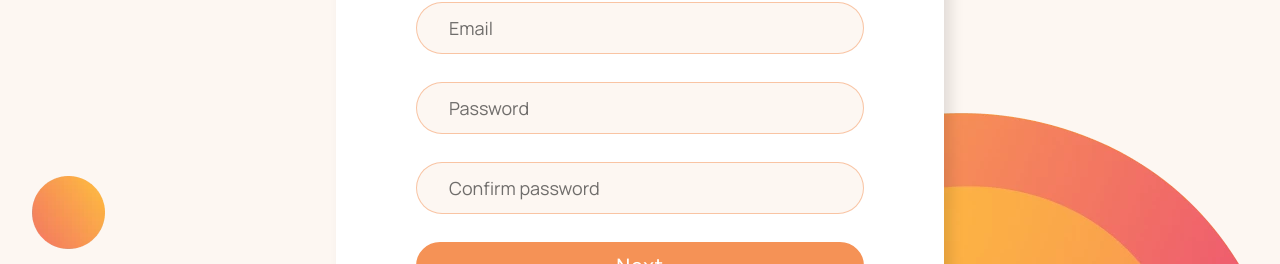
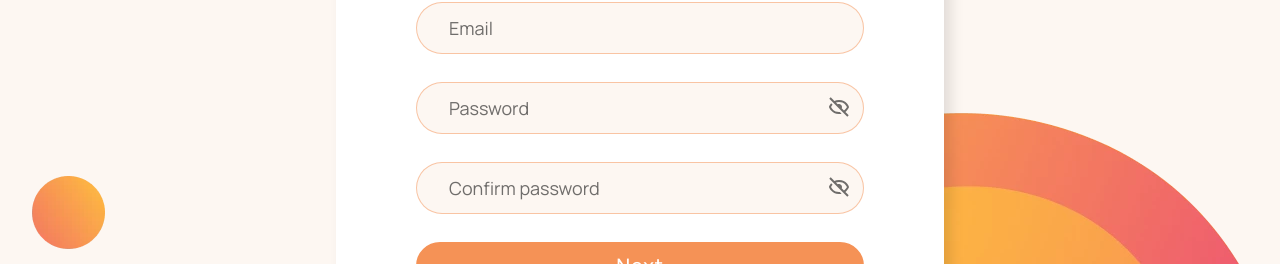
Before and after one commit to andrii-petlovanyi/pets_project_client, a React (Create React App) app: page /register in a window 1280 px wide. Shown: the part 303-567 px from the top of the page. Built offline with nearby package versions, Linux system fonts and the light colour scheme.

Commit message:
added(Register): add redux for register

```diff
--- a/src/components/Auth/RegisterForm.jsx
+++ b/src/components/Auth/RegisterForm.jsx
@@ -1,6 +1,7 @@
 import React, { useState } from 'react';
 import { useForm } from 'react-hook-form';
 import { yupResolver } from '@hookform/resolvers/yup';
+import { useRegisterUserMutation } from '../../redux/user/userApiSlice';
 import * as yup from 'yup';
 import {
   Button,
@@ -12,8 +13,14 @@ import {
   Stack,
   Heading,
   Text,
+  InputGroup,
+  InputRightElement,
+  IconButton,
 } from '@chakra-ui/react';
-import { Link, NavLink } from 'react-router-dom';
+import { Link, NavLink, useNavigate } from 'react-router-dom';
+import { BiShow, BiHide } from 'react-icons/bi';
+import { useDispatch } from 'react-redux';
+import { register as userRegister } from '../../redux/user/userSlice';
 
 const schemaStep1 = yup.object().shape({
   email: yup
@@ -50,18 +57,35 @@ const schemaStep2 = yup.object().shape({
 
 const RegisterForm = () => {
   const [step, setStep] = useState(1);
+  const [show, setShow] = React.useState(false);
+  const handleClick = () => setShow(!show);
+
+  const [registerUser, { isLoading }] = useRegisterUserMutation();
+  const dispatch = useDispatch();
+  const navigate = useNavigate();
 
   const {
     register,
     handleSubmit,
     formState: { errors },
-    // reset,
+    reset,
   } = useForm({
     resolver: yupResolver(step === 1 ? schemaStep1 : schemaStep2),
   });
 
-  const onSubmit = data => {
-    console.log(data);
+  const onSubmit = async data => {
+    delete data.cpassword;
+
+    try {
+      const { data: res, error } = await registerUser(data);
+      if (error) return console.log(error);
+      console.log(res);
+      dispatch(userRegister(res.user));
+      reset();
+      navigate('/user');
+    } catch (error) {
+      console.log(error);
+    }
   };
 
   const nextStep = () => {
@@ -102,21 +126,45 @@ const RegisterForm = () => {
               <FormErrorMessage>{errors.email?.message}</FormErrorMessage>
             </FormControl>
             <FormControl isInvalid={errors.password}>
+              <InputGroup>
                 <Input
                   variant={'authForm'}
                   placeholder={'Password'}
-                type="password"
+                  type={show ? 'text' : 'password'}
                   {...register('password')}
                 />
+                <InputRightElement>
+                  <IconButton
+                    mt={{ base: '0', lg: '10px' }}
+                    mr={'10px'}
+                    // fontSize={'20px'}
+                    variant={'authFormIcon'}
+                    icon={show ? <BiShow /> : <BiHide />}
+                    onClick={handleClick}
+                  />
+                </InputRightElement>
+              </InputGroup>
               <FormErrorMessage>{errors.password?.message}</FormErrorMessage>
             </FormControl>
             <FormControl isInvalid={errors.cpassword}>
+              <InputGroup>
                 <Input
                   variant={'authForm'}
                   placeholder={'Confirm password'}
-                type="password"
+                  type={show ? 'text' : 'password'}
                   {...register('cpassword')}
                 />
+                <InputRightElement>
+                  <IconButton
+                    mt={{ base: '0', lg: '10px' }}
+                    mr={'10px'}
+                    // fontSize={'20px'}
+                    variant={'authFormIcon'}
+                    icon={show ? <BiShow /> : <BiHide />}
+                    onClick={handleClick}
+                  />
+                </InputRightElement>
+              </InputGroup>
               <FormErrorMessage>{errors.cpassword?.message}</FormErrorMessage>
             </FormControl>
 
@@ -136,12 +184,7 @@ const RegisterForm = () => {
             as="form"
             onSubmit={handleSubmit(onSubmit)}
           >
-            <FormControl
-              display={'flex'}
-              justifyContent={'center'}
-              position={'relative'}
-              isInvalid={errors.name}
-            >
+            <FormControl isInvalid={errors.name}>
               <Input
                 variant={'authForm'}
                 type={'text'}
@@ -179,6 +222,7 @@ const RegisterForm = () => {
                 width={'100%'}
                 variant={'fullBGBtn'}
                 type="submit"
+                isLoading={isLoading}
               >
                 Register
               </Button>
--- a/src/redux/user/userSlice.js
+++ b/src/redux/user/userSlice.js
@@ -11,8 +11,8 @@ const usersSlice = createSlice({
   initialState,
   reducers: {
     register(state, { payload }) {
-      state.user = payload.user;
-      state.token = payload.user.accessToken;
+      state.user = payload;
+      state.token = payload.accessToken;
       state.isLoggedIn = true;
     },
     logIn: (state, { payload }) => {
--- a/src/theme/components/buttons.extend.js
+++ b/src/theme/components/buttons.extend.js
@@ -189,6 +189,19 @@ const userEditDisabledIB = defineStyle({
   },
 });
 
+const authFormIcon = defineStyle({
+  borderRadius: 'full',
+  width: () => ({ base: '30px', lg: '44px' }),
+  height: () => ({ base: '30px', lg: '44px' }),
+  padding: () => ({ base: '7px', lg: '10px' }),
+  color: 'labelColor',
+  fontSize: () => ({ base: '20', lg: '24px' }),
+
+  _hover: {
+    color: 'textColor',
+  },
+});
+
 export const buttonTheme = defineStyleConfig({
   variants: {
     outlineCardBtn,
@@ -202,5 +215,6 @@ export const buttonTheme = defineStyleConfig({
     clearAddBtn,
     userEditIB,
     userEditDisabledIB,
+    authFormIcon,
   },
 });
```
Lines whose indentation alone changed are shown as unchanged.
